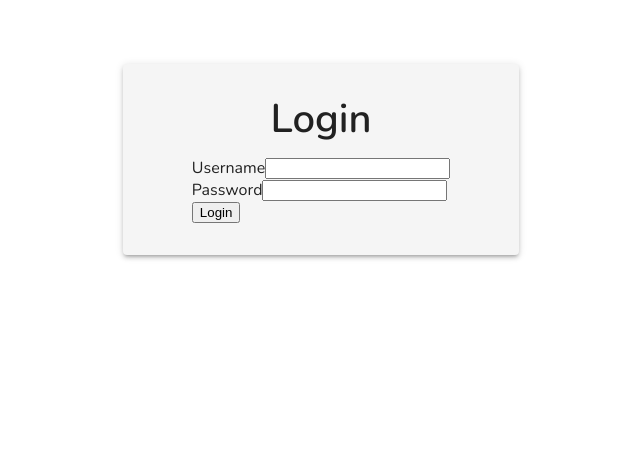
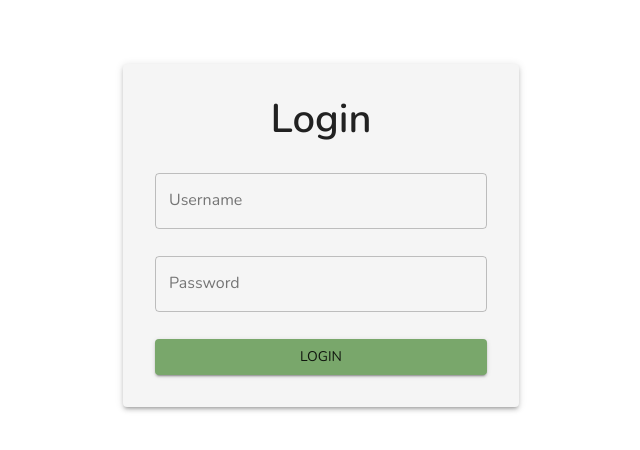
Before and after one commit to kevinwjchoi/safe-bites-application, a React (Create React App) app in the folder client/: page /login in a window 1280 px wide. Shown: the top 450 px of the page, without its empty margins (319-959 px from the left). Built offline with nearby package versions, Linux system fonts and the light colour scheme.

Commit message:
Remove large files from latest commit

```diff
--- a/client/src/components/LoginForm.js
+++ b/client/src/components/LoginForm.js
@@ -3,10 +3,21 @@ import { Formik, Form, Field, ErrorMessage } from 'formik';
 import * as Yup from 'yup';
 import { TextField, Button, Box } from '@mui/material';
 
+const CustomTextField = ({ label, ...props }) => (
+  <Field
+    name={props.name}
+    as={TextField}
+    label={label}
+    variant="outlined"
+    margin="normal"
+    fullWidth
+    helperText={<ErrorMessage name={props.name} />}
+    error={Boolean(props.touched && props.errors)}
+    {...props}
+  />
+);
 
 const LoginForm = ({ onSubmit }) => {
-
-
   return (
     <Formik
       initialValues={{ username: '', password: '' }}
@@ -16,19 +27,32 @@ const LoginForm = ({ onSubmit }) => {
       })}
       onSubmit={onSubmit}
     >
-      {({ handleSubmit, resetForm }) => (
+      {({ handleSubmit, resetForm, errors, touched }) => (
         <Form onSubmit={handleSubmit}>
-          <div>
-            <label htmlFor="username">Username</label>
-            <Field type="text" id="username" name="username" />
-            <ErrorMessage name="username" component="div" />
-          </div>
-          <div>
-            <label htmlFor="password">Password</label>
-            <Field type="password" id="password" name="password" />
-            <ErrorMessage name="password" component="div" />
-          </div>
-          <button type="submit">Login</button>
+          <Box>
+            <CustomTextField
+              name="username"
+              label="Username"
+              type="text"
+              helperText={<ErrorMessage name="username" />}
+              error={Boolean(touched.username && errors.username)}
+            />
+            <CustomTextField
+              name="password"
+              label="Password"
+              type="password"
+              helperText={<ErrorMessage name="password" />}
+              error={Boolean(touched.password && errors.password)}
+            />
+            <Button
+              type="submit"
+              variant="contained"
+              color="primary"
+              sx={{ mt: 2, width: '100%' }}
+            >
+              Login
+            </Button>
+          </Box>
         </Form>
       )}
     </Formik>
```
